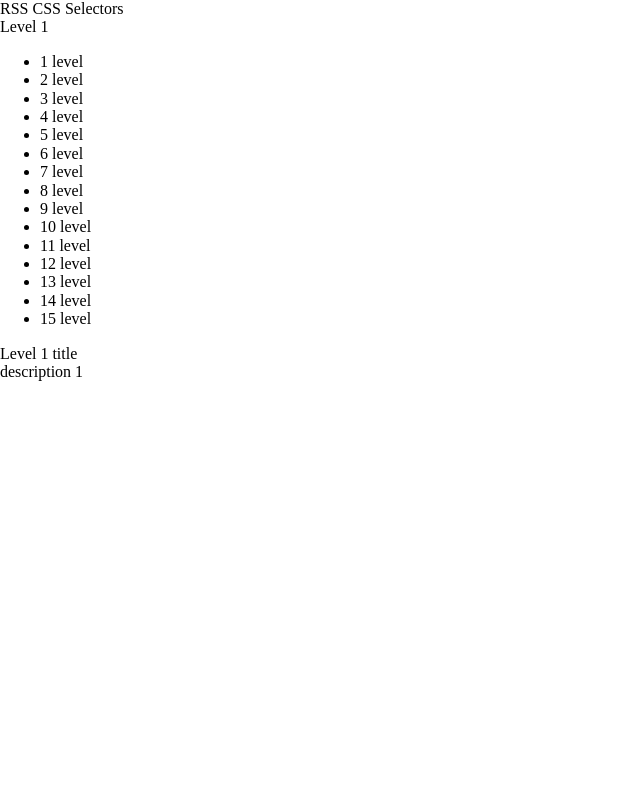
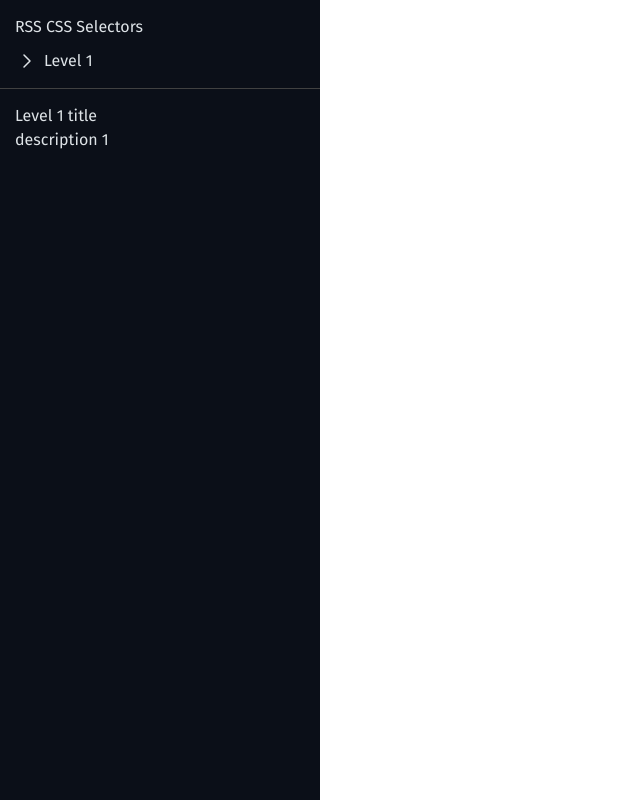
Before and after one commit to Wystov/async-race, a website built with webpack: page rss-css-selectors/index.html in a window 1280 px wide. Shown: the whole page, without its empty margins (0-640 px from the left). Built offline with nearby package versions, Linux system fonts and the light colour scheme.

Commit message:
feat: task selectors ui

```diff
--- a/rss-css-selectors/src/components/tasks/_tasks.scss
+++ b/rss-css-selectors/src/components/tasks/_tasks.scss
@@ -1,4 +1,14 @@
 .task {
   display: flex;
   flex-direction: column;
+  background-color: #0b0f18;
+
+  &__selector,
+  &__description {
+    padding: 15px;
+  }
+
+  &__selector {
+    border-bottom: 1px solid #414141;
+  }
 }
--- a/rss-css-selectors/src/components/tasks/task-description/task-description.ts
+++ b/rss-css-selectors/src/components/tasks/task-description/task-description.ts
@@ -1,3 +1,4 @@
+import './_task-description.scss';
 import { ElementCreator } from '../../../utils/element-creator';
 import { levelsData } from '../../../data/levels';
 import type { EventEmitter } from '../../../utils/event-emitter';
--- a/rss-css-selectors/src/components/tasks/task-selector/_task-selector.scss
+++ b/rss-css-selectors/src/components/tasks/task-selector/_task-selector.scss
@@ -1,6 +1,57 @@
 .selector {
+
+  &__title {
+    margin-bottom: 10px;
+  }
+
+  &__header {
+    cursor: pointer;
+    display: flex;
+    gap: 5px;
+    transition: background-color 0.2s;
+
+    &:hover {
+      background-color: #414141;
+    }
+  }
+
+  &__arrow {
+    height: 24px;
+    width: 24px;
+    background-image: url('../../../assets/icons/arrow.svg');
+    background-size: contain;
+    transition: transform 0.5s;
+
+    &--active {
+      transform: rotate(90deg);
+    }
+  }
+
+  &__levels {
+    overflow: hidden;
+    margin: 0;
+    margin-left: 12px;
+    padding: 0;
+    list-style-type: none;
+    border-left: 1px solid #414141;
+    transition: max-height 0.5s;
+  }
 
   &__level {
     cursor: pointer;
+    padding-left: 24px;
+    transition: background-color 0.2s;
+
+    &::before {
+      content: '·';
+      position: relative;
+      right: 8px;
+      font-weight: bold;
+    }
+
+
+    &:hover {
+      background-color: #414141;
+    }
   }
 }
--- a/rss-css-selectors/src/components/tasks/task-selector/task-selector.ts
+++ b/rss-css-selectors/src/components/tasks/task-selector/task-selector.ts
@@ -42,6 +42,11 @@ export class TaskSelector {
       classes: ['selector__levels'],
       parent: this.section,
     }).getNode();
+    this.elements.levelList.setAttribute('style', 'max-height: 0px');
+    this.elements.header.addEventListener(
+      'click',
+      this.toggleLevelList.bind(this)
+    );
     this.elements.levelList.addEventListener(
       'click',
       this.changeLevel.bind(this)
@@ -62,9 +67,30 @@ export class TaskSelector {
   }
 
   private changeLevel(e: Event): void {
+    const { levelList, current } = this.elements;
     if (e.target instanceof HTMLElement && e.target.textContent !== null) {
-      this.elements.current.textContent = e.target.textContent;
+      if (
+        levelList.getAttribute('style') ===
+        `max-height: ${levelList.scrollHeight}px`
+      ) {
+        this.toggleLevelList();
+      }
+      current.textContent = e.target.textContent;
       this.emitter.emit('change-level', e.target.textContent);
     }
   }
+
+  private toggleLevelList(): void {
+    const { levelList, arrow } = this.elements;
+    const isClosed = levelList.getAttribute('style') === 'max-height: 0px';
+    if (isClosed) {
+      levelList.setAttribute(
+        'style',
+        `max-height: ${levelList.scrollHeight}px`
+      );
+    } else {
+      levelList.setAttribute('style', 'max-height: 0px');
+    }
+    arrow.classList.toggle('selector__arrow--active');
+  }
 }
--- a/rss-css-selectors/src/style.scss
+++ b/rss-css-selectors/src/style.scss
@@ -1,7 +1,12 @@
 @import './utils/normalize.css';
+@import url('https://fonts.googleapis.com/css2?family=Fira+Sans:ital,wght@0,400;0,700;1,400&display=swap');
 
 .container {
   min-height: 100vh;
   display: grid;
   grid-template-columns: 1fr 3fr;
+  color: #dee3e7;
+  font-family: 'Fira Sans', sans-serif;
+  line-height: 1.5;
+  user-select: none;
 }
```
Also changed, not shown: rss-css-selectors/src/assets/icons/arrow.svg (added), rss-css-selectors/src/components/tasks/task-description/_task-description.scss (added).
